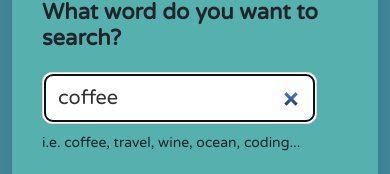
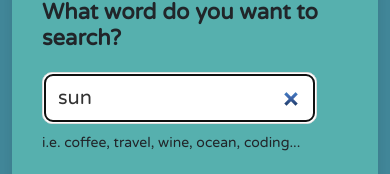
Before and after one commit to vie1030/dictionary-app, a React (Create React App) app: page / in a window 390 px wide. Shown: the part 151-325 px from the top of the page. Built offline with nearby package versions, Linux system fonts and the light colour scheme; no server answers; a web font is replaced by a local one.

Commit message:
double check the phonetic issue

```diff
--- a/src/App.js
+++ b/src/App.js
@@ -7,7 +7,7 @@ function App() {
       <div className="container">
         <header className="App-header">📚Dictionary📚</header>
         <main>
-          <Dictionary defaultKeyword="coffee" />
+          <Dictionary defaultKeyword="sun" />
         </main>
         <footer className="App-footer">
           <small>
--- a/src/Phonetic.js
+++ b/src/Phonetic.js
@@ -1,5 +1,4 @@
 import React from "react";
-
 import "./Phonetic.css";
 
 export default function Phonetic(props) {
--- a/src/Results.js
+++ b/src/Results.js
@@ -1,7 +1,6 @@
 import React from "react";
+import Phonetic from "./Phonetic";
 import Meaning from "./Meaning";
-import Phonetic from "./Phonetic";
-
 import "./Results.css";
 
 export default function Results(props) {
```
